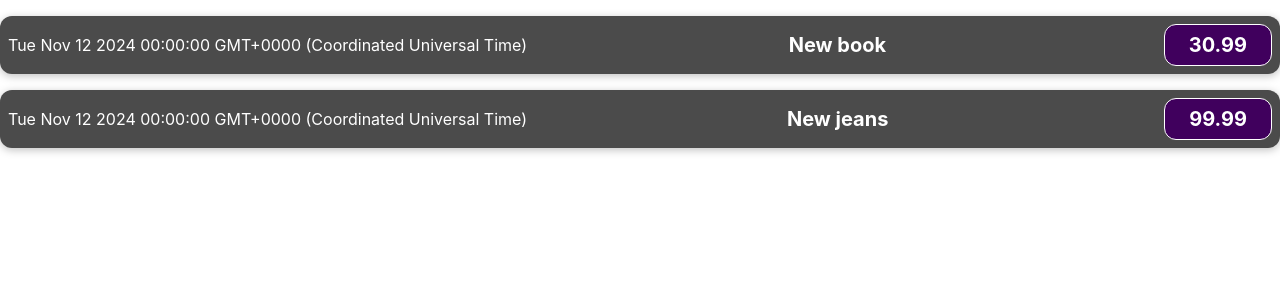
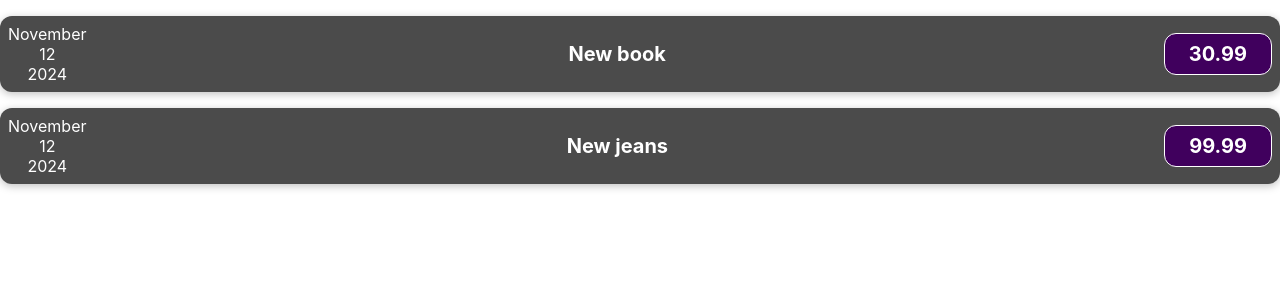
Before and after one commit to An234z/expenses-, a React (Create React App) app: page / in a window 1280 px wide. Shown: the top 300 px of the page. Built offline with nearby package versions, Linux system fonts and the light colour scheme.

Commit message:
Separation of the date data display part

```diff
--- /dev/null
+++ b/src/components/ExpenseDate.js
@@ -0,0 +1,15 @@
+const ExpenseDate = (props) => {
+    const day = props.date.toLocaleString('en-US', {day: '2-digit'})
+    const month = props.date.toLocaleString('en-US', {month: 'long'})
+    const year = props.date.getFullYear()
+
+    return(
+        <div>
+            <div>{month}</div>
+            <div>{day}</div>
+            <div>{year}</div>
+        </div>
+    )
+}
+
+export default ExpenseDate
--- a/src/components/Expenseltem.js
+++ b/src/components/Expenseltem.js
@@ -1,21 +1,21 @@
-import './ExpenseItem.css'
+import ExpenseDate from './ExpenseDate';
+import './ExpenseItem.css';
 
 const ExpenseItem = (props) => {
-    const {data} = props
-    const{date, title, price} = data
 
-    console.log(props)
-    console.log(props.data)
+    const day = props.data.date.toLocaleString('en-US', { day: '2-digit' });
+    const month = props.data.date.toLocaleString('en-US', { month: 'long' });
+    const year = props.data.date.getFullYear()
 
     return (
         <div className='expense-item'>
-            <div>{date.toString()}</div>
+            <ExpenseDate date={props.data.date}/>
             <div className='expense-item__description'>
-                <h2>{title}</h2>
-                <div className='expense-item__price'>{price}</div>
+                <h2>{props.data.title}</h2>
+                <div className="expense-item__price">{props.data.price}</div>
             </div>
         </div>
-    )
-}
+    );
+};
 
-export default ExpenseItem
+export default ExpenseItem;
```
